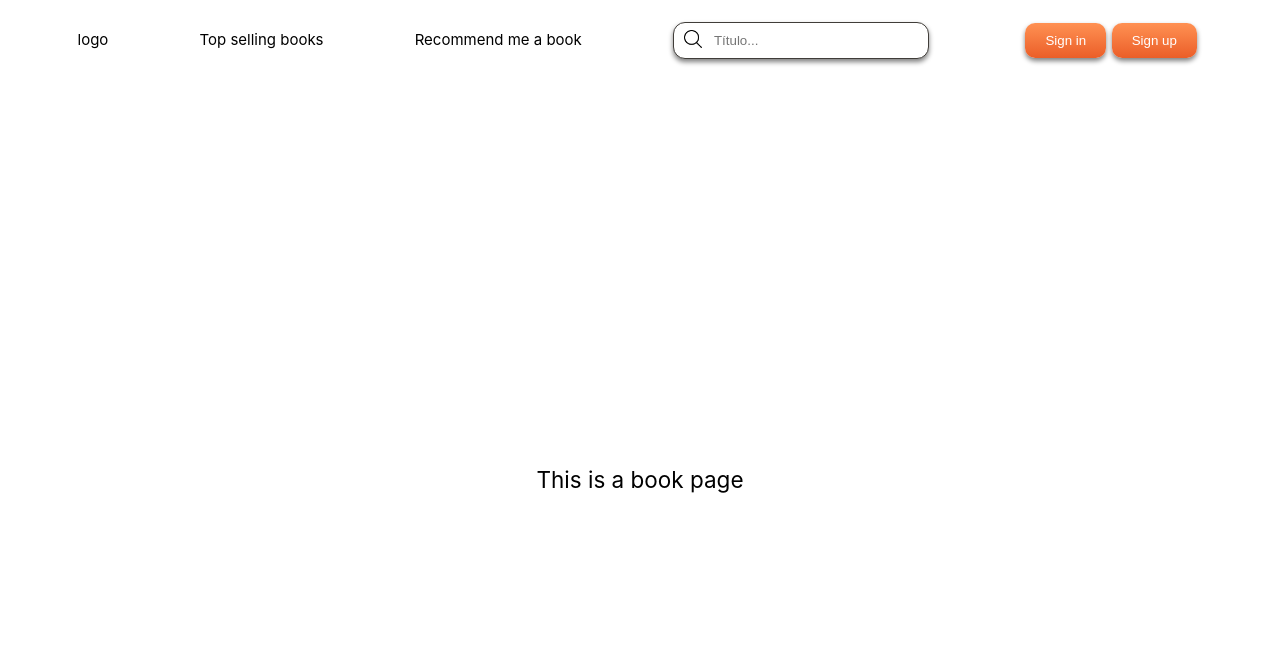
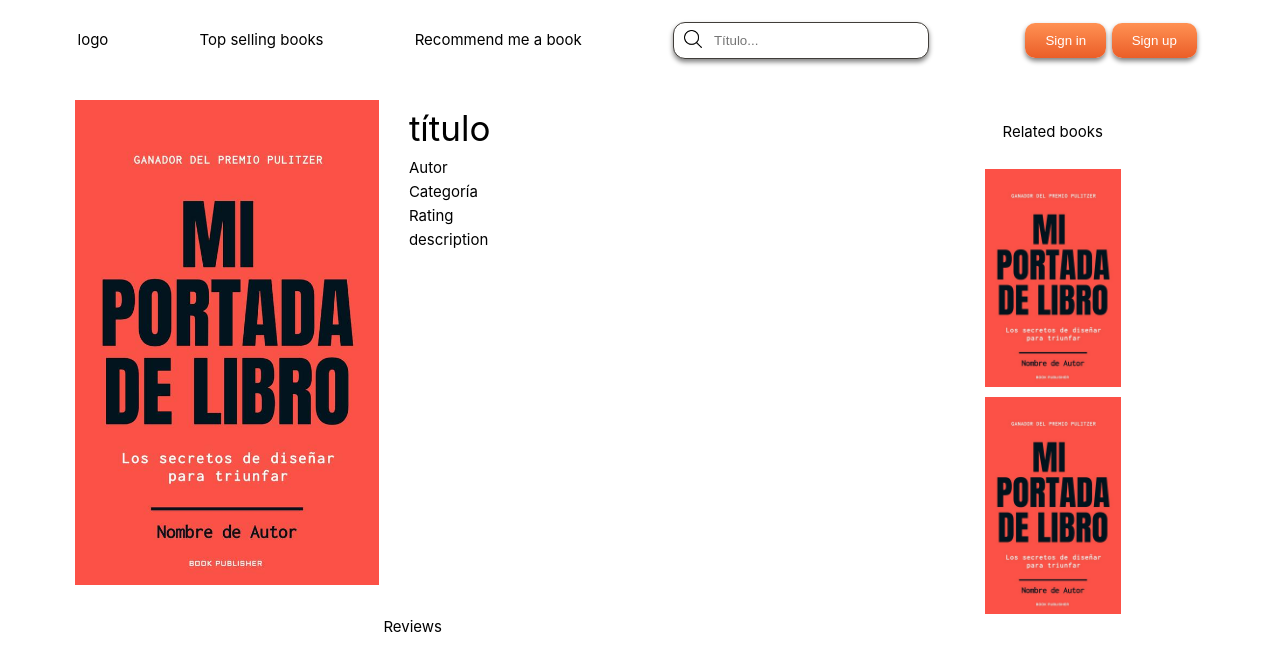
Before and after one commit to mgg709/BookWise, a Vue app in the folder frontend/bookwise-front/: page /book in a window 1280 px wide. Shown: the top 670 px of the page. Built offline with nearby package versions, Linux system fonts and the light colour scheme.

Commit message:
book view design withou review cards

```diff
--- a/frontend/bookwise-front/src/views/BookView.vue
+++ b/frontend/bookwise-front/src/views/BookView.vue
@@ -1,15 +1,84 @@
+<script>
+
+</script>
 <template>
-    <div class="about">
-      <h1>This is a book page</h1>
+    <div class="book-view-content">
+      <div class="book-details">
+        <div class="book-cover">
+          <img src="../assets/template-book-cover.jpeg" alt="">
+          <div class="book-data">
+            <span>título</span>
+            <span>Autor</span>
+            <span>Categoría</span>
+            <span>Rating</span>
+            <span>description</span>
+          </div>
+        </div>
+        <div class="book-reviews">
+            <span>Reviews</span>
+        </div>
+      </div>
+      <aside class="related-books">
+        <span>Related books</span>
+        <img src="../assets/template-book-cover.jpeg" alt="">
+        <img src="../assets/template-book-cover.jpeg" alt="">
+      </aside>
     </div>
 </template>
+<style>
 
-  <style>
-  @media (min-width: 1024px) {
-    .about {
-      min-height: 100vh;
+.book-view-content{
+  width: 100vw;
   display: flex;
+  flex-direction: row;
+  margin-top: 20px;
   align-items: center;
 }
+
+.book-details{
+  display: flex;
+  flex-direction: column;
+  justify-content: center;
+  align-items: center;
+  width: 80%;
 }
+
+.book-cover{
+  display: flex;
+}
+
+.book-cover img{
+  width: 45%;
+}
+
+.book-data{
+  display: flex;
+  flex-direction: column;
+  margin-left: 30px;
+}
+
+.book-data span:first-child{
+  font-size: 35px;
+}
+
+.book-reviews{
+  margin-top: 30px;
+}
+
+.related-books{
+  display: flex;
+  flex-direction: column;
+  align-items: center;
+  justify-content: center;
+}
+
+.related-books span{
+  margin-bottom: 20px;
+}
+
+.related-books img{
+  width: 30%;
+  margin: 5px 0px;
+}
+
 </style>
```
Lines whose indentation alone changed are shown as unchanged.
